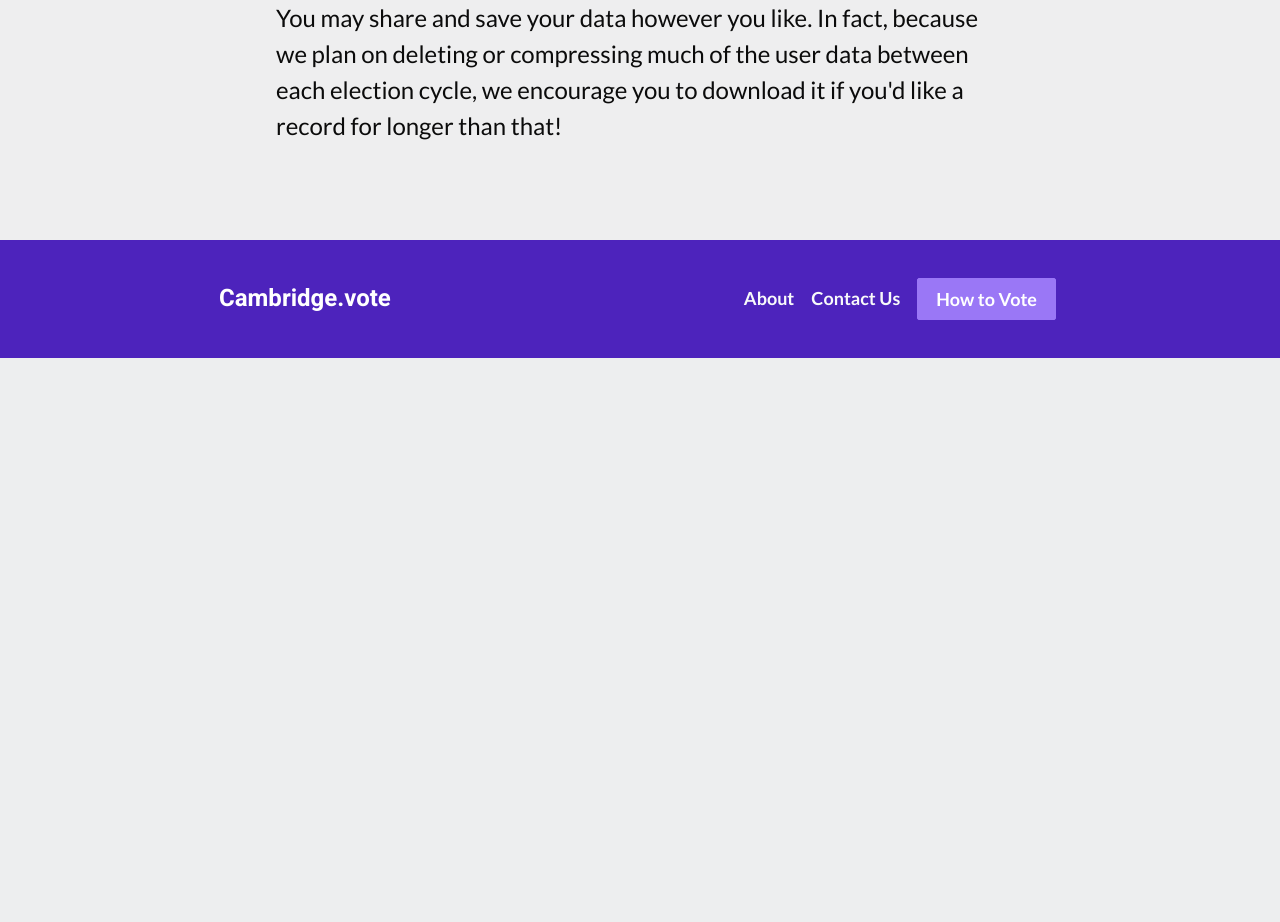
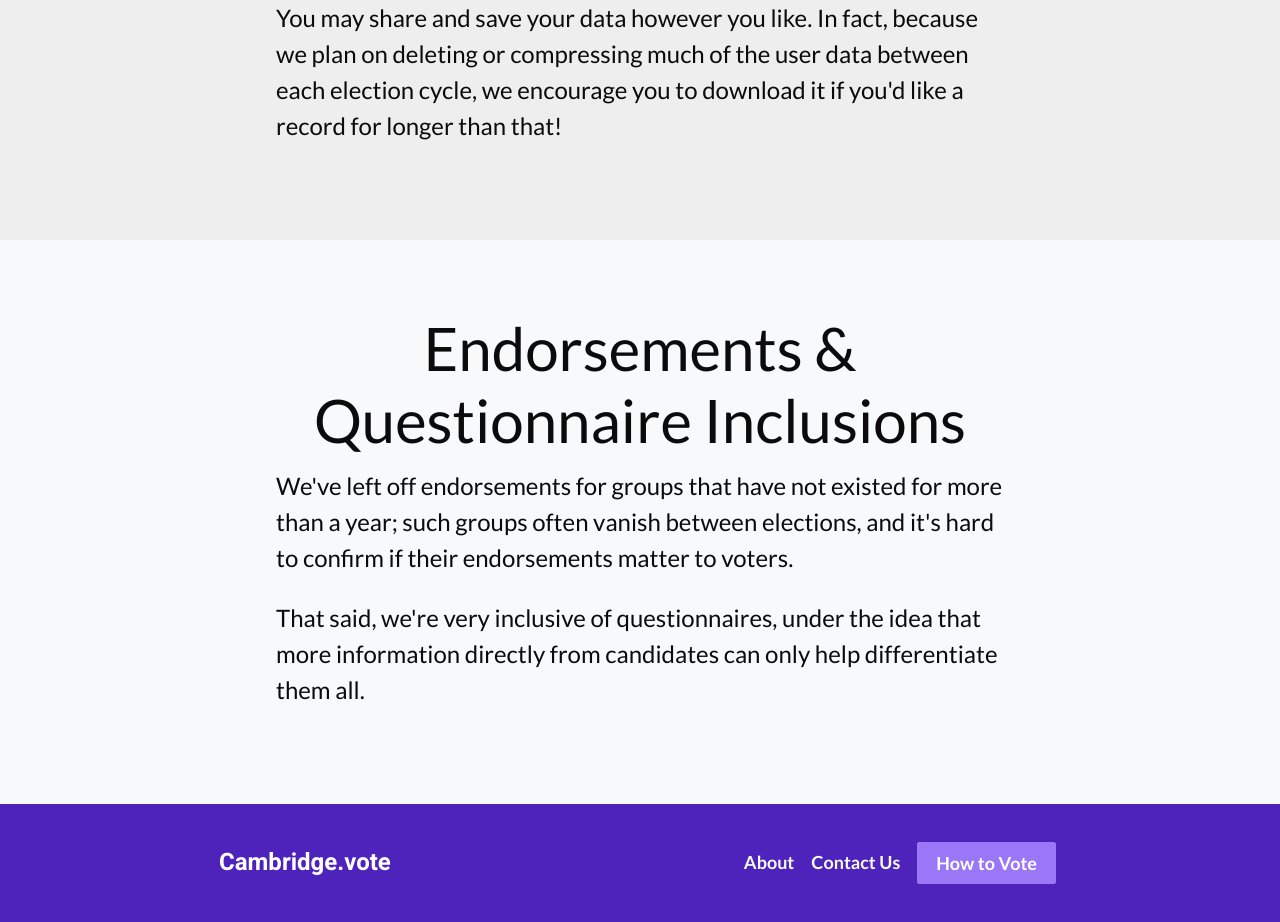
Before and after one commit to seakelps/cambridge, a Django app: a page that uses templates/about_us.html in a window 1280 px wide. Shown: the part 3498-4420 px from the top of the page. Before the commit the page ends 3856 px from the top, so only its background shows below. Run offline with Django 3.2, Linux system fonts and the light colour scheme; data that the repository does not hold is empty; style sheets or scripts are compiled from the project's sources; parts of the project's set-up code (start-up, migrations or seed data) failed here and were passed over.

Commit message:
add short note about groups included

```diff
--- a/templates/about_us.html
+++ b/templates/about_us.html
@@ -7,6 +7,7 @@
 
 
 {% block content %}
+
 <div class="bg-light">
     <section class="container p-5">
         <div class="row">
@@ -133,4 +134,18 @@
         </div>
     </section>
 </div>
+
+<div class="bg-light">
+    <section class="container p-5">
+        <div class="row">
+            <div class="col-md-12">
+                <h1 class="text-center" id="inclusions">Endorsements & Questionnaire Inclusions</h1>
+                <p>We've left off endorsements for groups that have not existed for more than a year; such groups often vanish between elections, and it's hard to confirm if their endorsements matter to voters.</p>
+
+                <p>That said, we're very inclusive of questionnaires, under the idea that more information directly from candidates can only help differentiate them all.</p>
+            </div>
+        </div>
+    </section>
+</div>
+
 {% endblock %}
```
